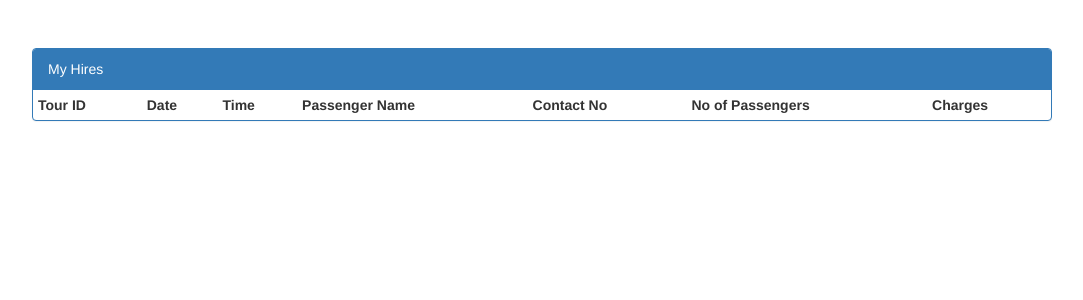
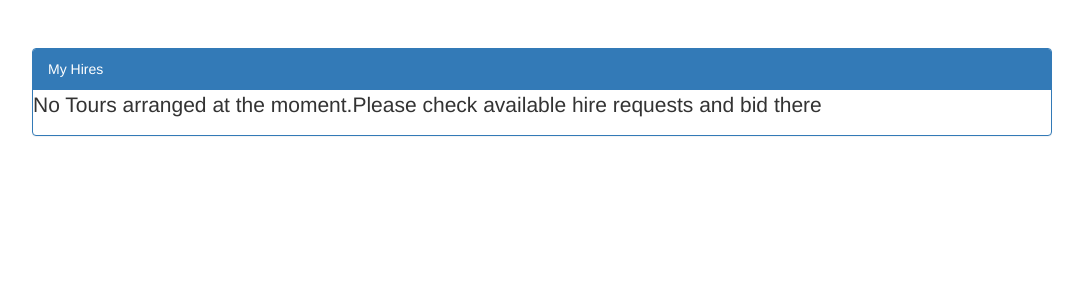
Before and after one commit to ICEG3Taxiapp/taxiapp2, a PHP site: page /myHires.php in a window 1280 px wide. Shown: the top 300 px of the page, without its empty margins (98-1181 px from the left). Run offline with PHP 8.4, Linux system fonts and the light colour scheme; the visitor is signed in with stand-in values (Sample User, id 1); data comes from the database, SQL or seed files in the repository; lists and menus that the app fills with data are empty; some libraries are stand-ins or nearby versions.

Commit message:
modifield driverInbox ,available hires & myHires

```diff
--- a/driverInbox.php
+++ b/driverInbox.php
@@ -44,10 +44,9 @@
 
 								foreach ($messages as $message) {
 							?>
-
 										<tr>
 											<td><?php echo $message[1] ?></td>
-											<td align="center"><button href="#" class="btn btn-sm btn-success" onclick=""  > OK</button></td>
+											<td align="center"><button href="#" class="btn btn-sm btn-success" onclick="<?php setDriverInboxViewed($driver_id,$message[0]) ;  header("refresh: 1;");?>"  > OK</button></td>
 										</tr>
 							<?php
 
--- a/header.php
+++ b/header.php
@@ -3,7 +3,7 @@
 ini_set('display_errors', 'On');
     $mysql_host = "localhost";
     $mysql_user = "root";
-    $mysql_pass = "";
+    $mysql_pass = "heshan";
     $mysql_db = "taxiapp";
 
     if(!@mysql_connect($mysql_host,$mysql_user,$mysql_pass) || !@mysql_select_db($mysql_db)){
--- a/myHires.php
+++ b/myHires.php
@@ -148,6 +148,14 @@
 
                     <div class="panel panel-primary" >
                     <div class="panel-heading">My Hires</div>
+
+
+
+							<?php
+								$hireRequests =getMyHires($driver_id);
+
+								if(sizeof($hireRequests) > 0){
+							?>
 							<table class="table table-condensed">
 								<th>Tour ID</th>
 								<th>Date</th>
@@ -158,8 +166,6 @@
 								<th>Charges</th>
 
 							<?php
-								$hireRequests =getMyHires($driver_id);
-
 									foreach ($hireRequests as $request) {
 							?>
 										<tr >
@@ -175,7 +181,10 @@
 											<td><a href="#" class="btn btn-sm btn-success" onclick="sendData(<?php echo $request[3]?>,<?php echo $request[2]?>,<?php echo $request[5]?>,<?php echo $request[4]?>);setTimeout(initialize, 500);" data-toggle="modal" data-target="#basicModal">Map</a></td>
 										 </tr>
 							<?php
+									}
 
+								}else{
+									echo  "<p style=\"font-color: #ff0000;\">No Tours arranged at the moment.Please check available hire requests and bid there </p>";
 								}
 							?>
 
--- a/tableaccess.php
+++ b/tableaccess.php
@@ -215,7 +215,7 @@ function getMyHires($driverId){
 
 function getAvailableMessages($driverId){
 	$messages = array();
-	$query = mysql_query("SELECT driver_inbox_id,message,is_viewed FROM driver_inbox WHERE driver_id = '$driverId' ");
+	$query = mysql_query("SELECT driver_inbox_id,message,is_viewed FROM driver_inbox WHERE driver_id = '$driverId' AND is_viewed =0");
 
      while($row = mysql_fetch_array($query)){ // display all rows  from query
 		$data = array();
@@ -229,4 +229,10 @@ function getAvailableMessages($driverId){
     return $messages;
 }
 
+function setDriverInboxViewed($driverId,$driverInboxId){
+    $status = "";
+    echo $driverId." ".$driverInboxId;
+    $query = mysql_query("UPDATE driver_inbox SET is_viewed = TRUE WHERE driver_id = '$driverId' AND driver_inbox_id = '$driverInboxId'");
+}
+
 ?>
```
Also changed, not shown: availableHires.php (+15 -7 lines). Lines whose indentation alone changed are shown as unchanged.
